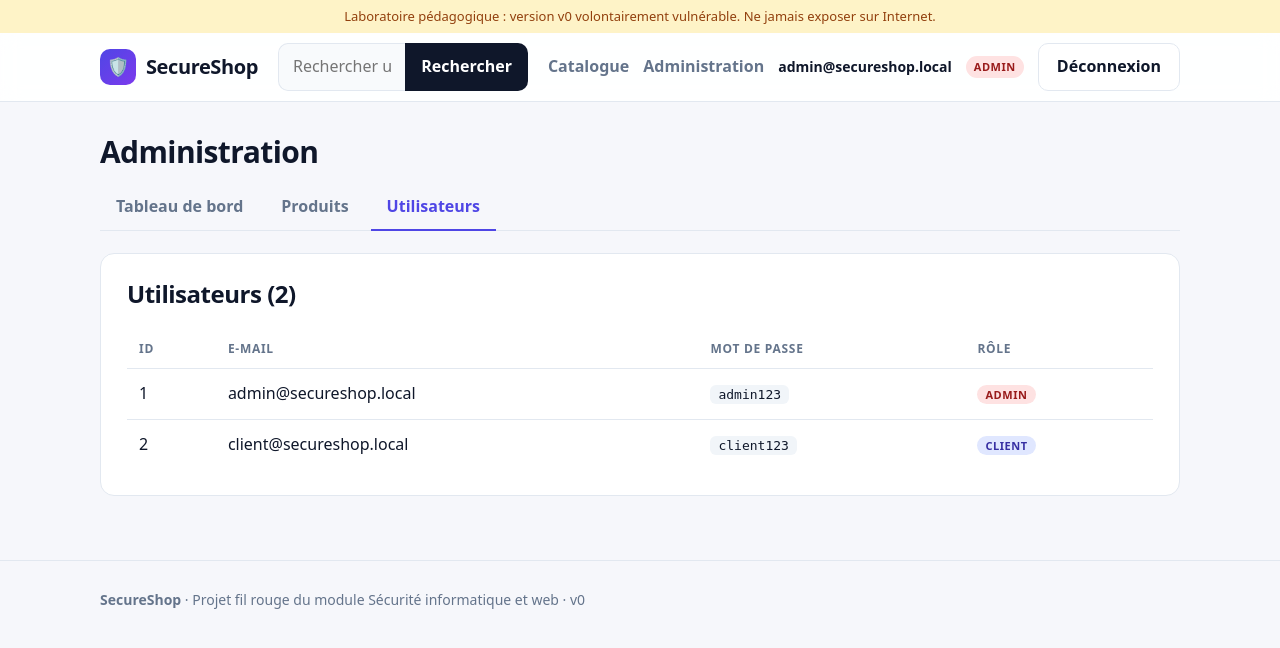
After one commit to ImenAouissi/secureshop-v0, a PHP site: page /admin/users.php in a window 1280 px wide. The commit adds this page. Shown: the top 648 px of the page. Run offline with PHP 8.4, Linux system fonts and the light colour scheme; a user stored in the database is signed in; data comes from the database, SQL or seed files in the repository; data that the repository does not hold is empty.

Commit message:
feat: separate roles

```diff
--- /dev/null
+++ b/app/admin/users.php
@@ -0,0 +1,27 @@
+<?php
+require __DIR__ . '/../inc/lib.php';
+session_start();
+if (!isset($_SESSION['email'])) { header('Location: /login.php'); exit; }
+
+$list = $conn->query("SELECT * FROM users ORDER BY id");
+$title = 'Administration · Utilisateurs';
+include __DIR__ . '/../inc/header.php';
+?>
+<h1 class="page-title">Administration</h1>
+<?php include __DIR__ . '/../inc/adminnav.php'; ?>
+
+<section class="panel tablebox">
+  <h2>Utilisateurs (<?php echo $list->num_rows; ?>)</h2>
+  <table class="table">
+    <tr><th>ID</th><th>E-mail</th><th>Mot de passe</th><th>Rôle</th></tr>
+    <?php while ($u = $list->fetch_assoc()) { ?>
+      <tr>
+        <td><?php echo $u['id']; ?></td>
+        <td><?php echo $u['email']; ?></td>
+        <td><code><?php echo $u['password']; ?></code></td>
+        <td><span class="role <?php echo $u['role']; ?>"><?php echo $u['role']; ?></span></td>
+      </tr>
+    <?php } ?>
+  </table>
+</section>
+<?php include __DIR__ . '/../inc/footer.php'; ?>
--- a/app/assets/style.css
+++ b/app/assets/style.css
@@ -59,3 +59,28 @@ input:focus,textarea:focus,select:focus{outline:2px solid #c7d2fe;border-color:v
 .link-inline{color:var(--brand);font-weight:600}
 footer{margin-top:64px;padding:28px 0;border-top:1px solid var(--line);color:var(--muted);font-size:14px}
 @media(max-width:760px){.detail{grid-template-columns:1fr}.search{display:none}.links{margin-left:auto}.hero{padding:36px 24px}.who{display:none}}
+.role{font-size:11px;font-weight:700;text-transform:uppercase;letter-spacing:.05em;padding:2px 8px;border-radius:99px;background:#e0e7ff;color:#3730a3}
+.role.admin{background:#fee2e2;color:#991b1b}
+.page-title{margin:32px 0 14px;font-size:30px}
+.tabs{display:flex;gap:6px;margin-bottom:22px;border-bottom:1px solid var(--line)}
+.tabs a{padding:10px 16px;font-weight:600;color:var(--muted);border-bottom:2px solid transparent;margin-bottom:-1px}
+.tabs a.on{color:var(--brand);border-color:var(--brand)}
+.stats{display:grid;grid-template-columns:repeat(auto-fit,minmax(200px,1fr));gap:18px;margin-bottom:22px}
+.stat{background:var(--surface);border:1px solid var(--line);border-radius:var(--r);padding:20px}
+.stat span{display:block;color:var(--muted);font-size:14px;font-weight:600}
+.stat strong{font-size:34px;letter-spacing:-.02em}
+.stat.warn strong{color:#dc2626}
+.panel{margin-bottom:22px}
+.tablebox{overflow-x:auto}
+.table{width:100%;border-collapse:collapse}
+.table th{text-align:left;font-size:12px;text-transform:uppercase;letter-spacing:.06em;color:var(--muted);padding:10px 12px;border-bottom:1px solid var(--line)}
+.table td{padding:12px;border-bottom:1px solid var(--line);vertical-align:middle}
+.table tr:last-child td{border-bottom:0}
+.table .ico{font-size:26px;width:50px}
+.table code{background:#f1f5f9;padding:2px 8px;border-radius:6px;font-size:13px}
+.actions a{font-weight:600;color:var(--brand);margin-right:14px}
+.actions a.del{color:#dc2626}
+.grid2{display:grid;grid-template-columns:1fr 1fr;gap:0 18px}
+.grid2 .full{grid-column:1/-1}
+.btn.ghost + .btn,.btn + .btn.ghost{margin-left:8px}
+@media(max-width:760px){.grid2{grid-template-columns:1fr}}
--- /dev/null
+++ b/app/inc/adminnav.php
@@ -0,0 +1,6 @@
+<?php $cur = basename($_SERVER['SCRIPT_NAME']); ?>
+<div class="tabs">
+  <a class="<?php echo $cur == 'index.php' ? 'on' : ''; ?>" href="/admin/index.php">Tableau de bord</a>
+  <a class="<?php echo $cur == 'products.php' ? 'on' : ''; ?>" href="/admin/products.php">Produits</a>
+  <a class="<?php echo $cur == 'users.php' ? 'on' : ''; ?>" href="/admin/users.php">Utilisateurs</a>
+</div>
--- a/app/inc/header.php
+++ b/app/inc/header.php
@@ -21,8 +21,12 @@ $user = $_SESSION['email'] ?? null;
     </form>
     <nav class="links">
       <a href="/index.php">Catalogue</a>
+      <?php if (($_SESSION['role'] ?? '') === 'admin') { ?>
+        <a href="/admin/index.php">Administration</a>
+      <?php } ?>
       <?php if ($user) { ?>
         <span class="who"><?php echo $user; ?></span>
+        <span class="role <?php echo $_SESSION['role'] ?? ''; ?>"><?php echo $_SESSION['role'] ?? ''; ?></span>
         <a class="btn ghost" href="/logout.php">Déconnexion</a>
       <?php } else { ?>
         <a href="/login.php">Connexion</a>
```
Also changed, not shown: app/admin/index.php (added, +35 -0 lines), app/admin/products.php (added, +80 -0 lines), docs/NOTES-FORMATRICE.md (+3 -0 lines), README.md.
